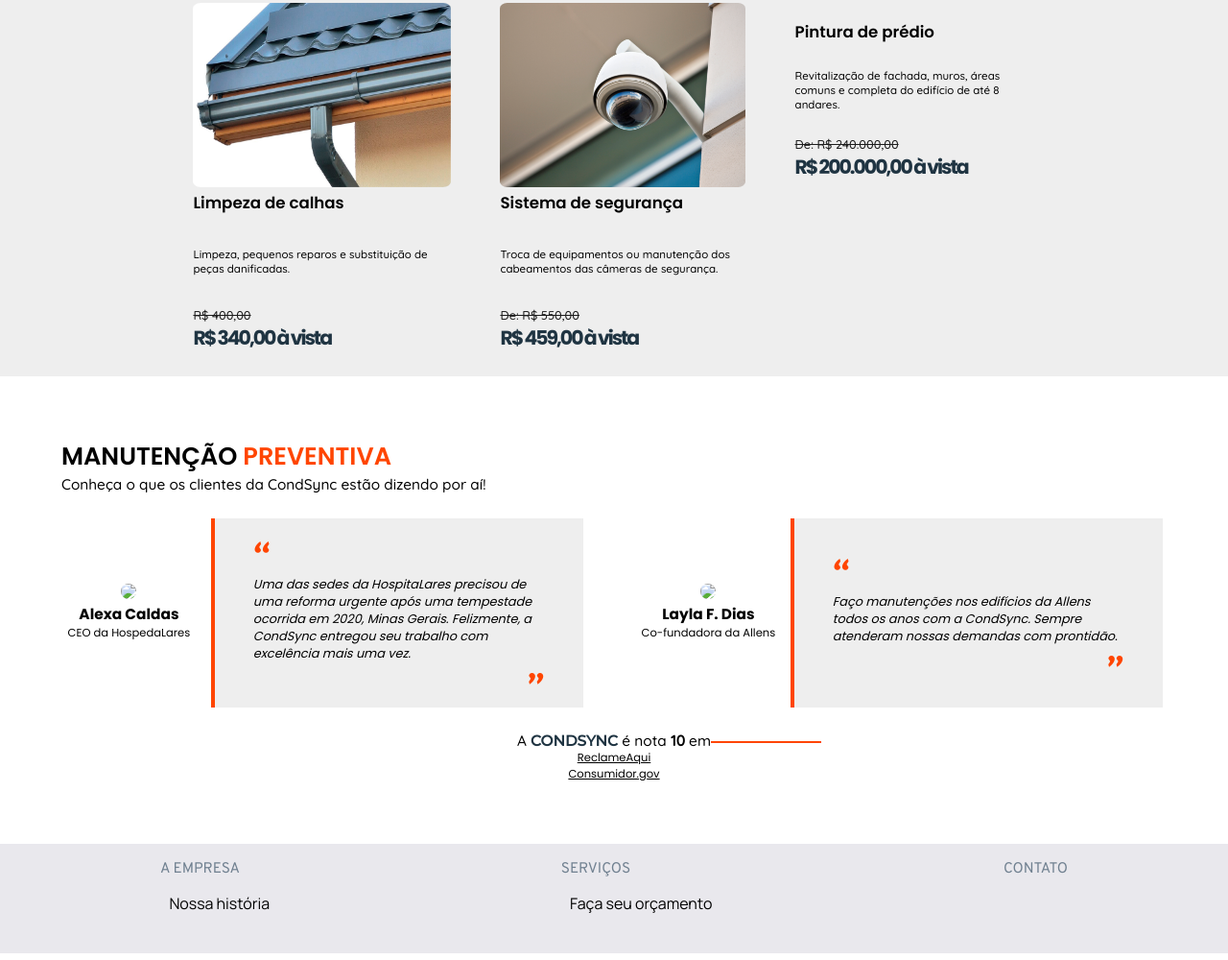
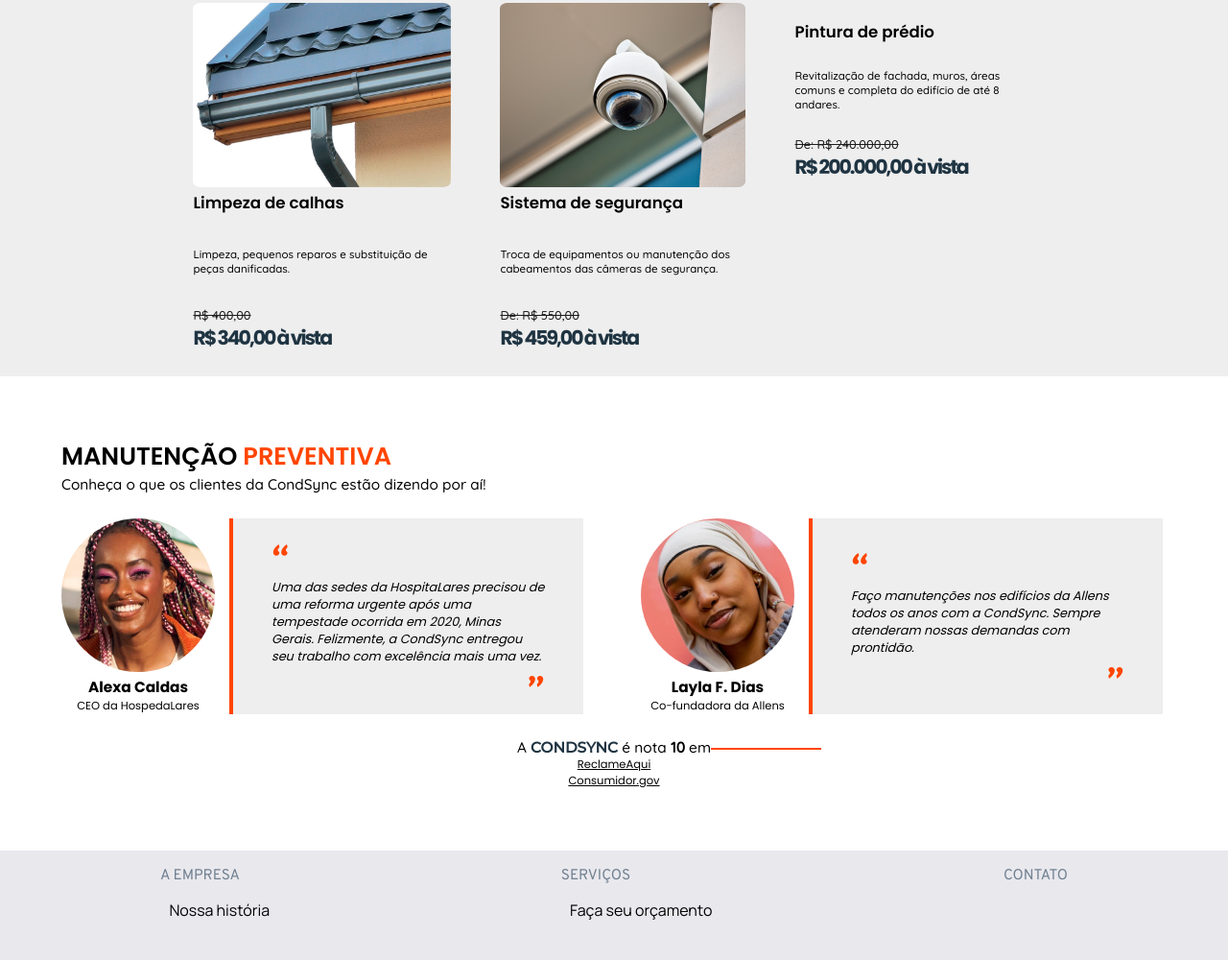
Before and after one commit to georgia-betina/static-web-page, a plain HTML site: page webPage/index.html in a window 1280 px wide. Shown: the part 528-1528 px from the top of the page at 96% size. Drawn offline with Linux system fonts and the light colour scheme; the site is published under a folder, as on GitHub Pages, so addresses that start at the root find nothing.

Commit message:
add dots to the path images

```diff
--- a/webPage/index.html
+++ b/webPage/index.html
@@ -128,7 +128,7 @@
             <div class="container-feedbacks">
                 <div class="container-feedback">
                     <div class="container-id-feedback">
-                        <img class="clientes-imagens" src="/img/cliente1.jpg">
+                        <img class="clientes-imagens" src="./img/cliente1.jpg">
                         <p class="nome-cliente"><strong>Alexa Caldas</strong></p>
                         <p class="nome-empresa-cliente">CEO da HospedaLares</p>
                     </div>
@@ -140,7 +140,7 @@
                 </div>
                 <div class="container-feedback" id="feedback2">
                     <div class="container-id-feedback">
-                        <img class="clientes-imagens" src="/img/cliente2.jpg">
+                        <img class="clientes-imagens" src="./img/cliente2.jpg">
                         <p class="nome-cliente"><strong>Layla F. Dias</strong></p>
                         <p class="nome-empresa-cliente">Co-fundadora da Allens</p>
                     </div>
```
